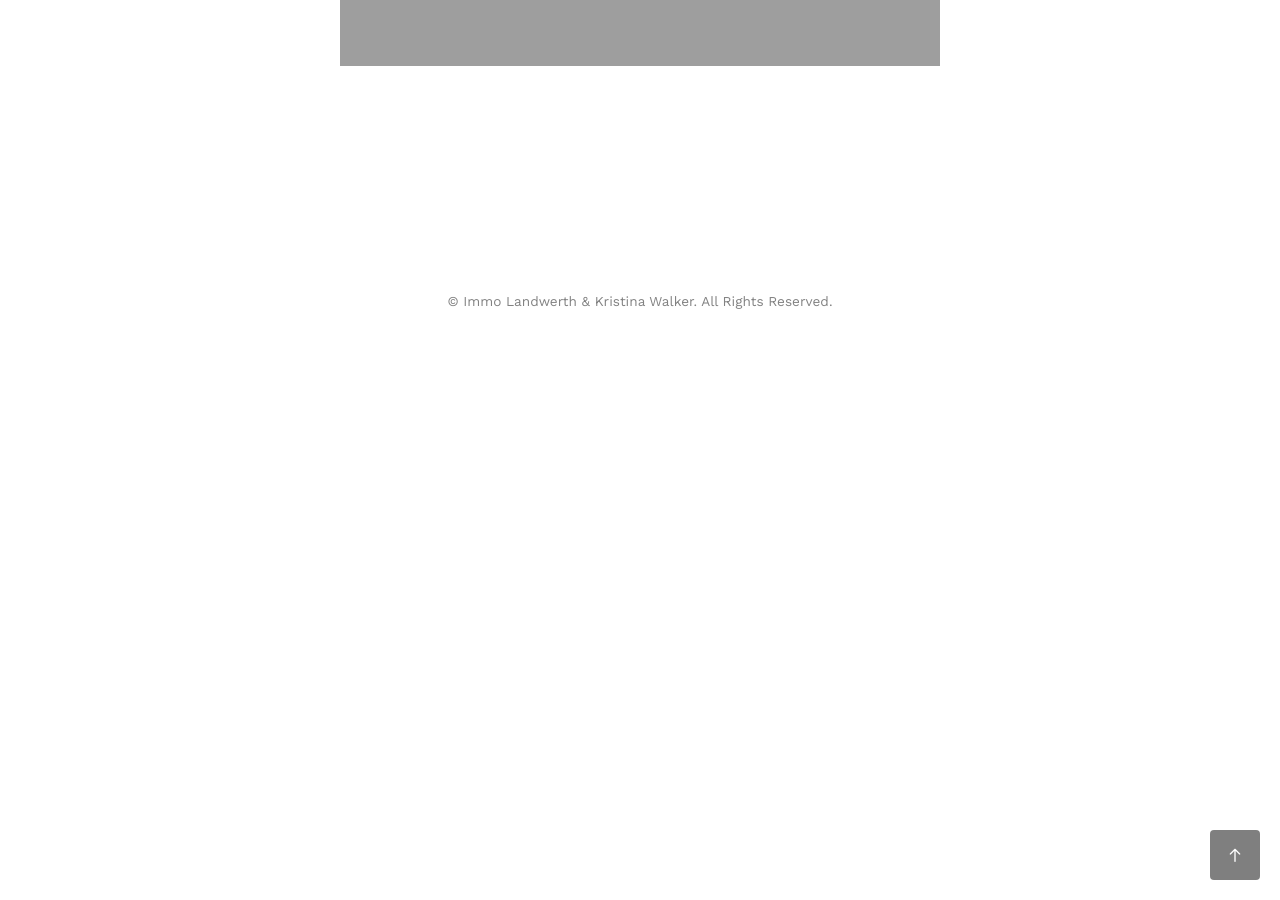
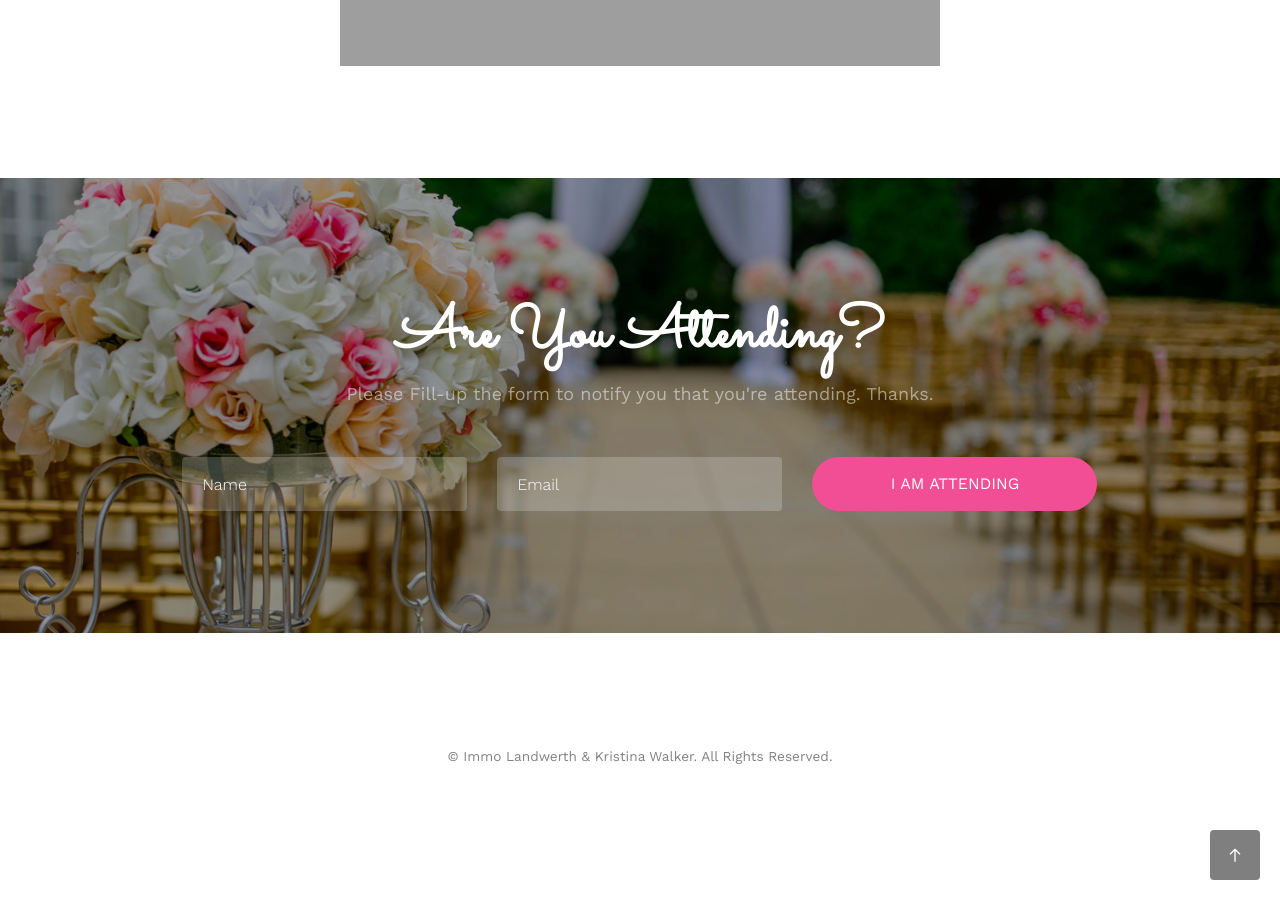
Before and after one commit to terrajobst/pagestest, a Jekyll site: the page built from venue.html, in a window 1280 px wide and 900 px high, scrolled down 1303 px. Built offline with Jekyll 4.4.1, drawn with Linux system fonts in a browser that asks for light colours; some web fonts are replaced; grey boxes are pictures that could not be loaded.

Commit message:
Extract RSVP

```diff
--- /dev/null
+++ b/_content/rsvp.html
@@ -0,0 +1,32 @@
+<div id="fh5co-started" class="fh5co-bg" style="background-image:url(/assets/images/img_bg_4.jpg);">
+    <div class="overlay"></div>
+    <div class="container">
+        <div class="row animate-box">
+            <div class="col-md-8 col-md-offset-2 text-center fh5co-heading">
+                <h2>Are You Attending?</h2>
+                <p>Please Fill-up the form to notify you that you're attending. Thanks.</p>
+            </div>
+        </div>
+        <div class="row animate-box">
+            <div class="col-md-10 col-md-offset-1">
+                <form class="form-inline">
+                    <div class="col-md-4 col-sm-4">
+                        <div class="form-group">
+                            <label for="name" class="sr-only">Name</label>
+                            <input type="name" class="form-control" id="name" placeholder="Name">
+                        </div>
+                    </div>
+                    <div class="col-md-4 col-sm-4">
+                        <div class="form-group">
+                            <label for="email" class="sr-only">Email</label>
+                            <input type="email" class="form-control" id="email" placeholder="Email">
+                        </div>
+                    </div>
+                    <div class="col-md-4 col-sm-4">
+                        <button type="submit" class="btn btn-default btn-block">I am Attending</button>
+                    </div>
+                </form>
+            </div>
+        </div>
+    </div>
+</div>
--- a/venue.html
+++ b/venue.html
@@ -39,3 +39,5 @@ title: Venue
         </div>
     </div>
 </div>
+
+{% include_relative _content/rsvp.html %}
```
Also changed, not shown: index.html (+1 -32 lines), story.html (+1 -32 lines), _content/couple.html (line endings or trailing spaces), _content/story.html (line endings or trailing spaces).
